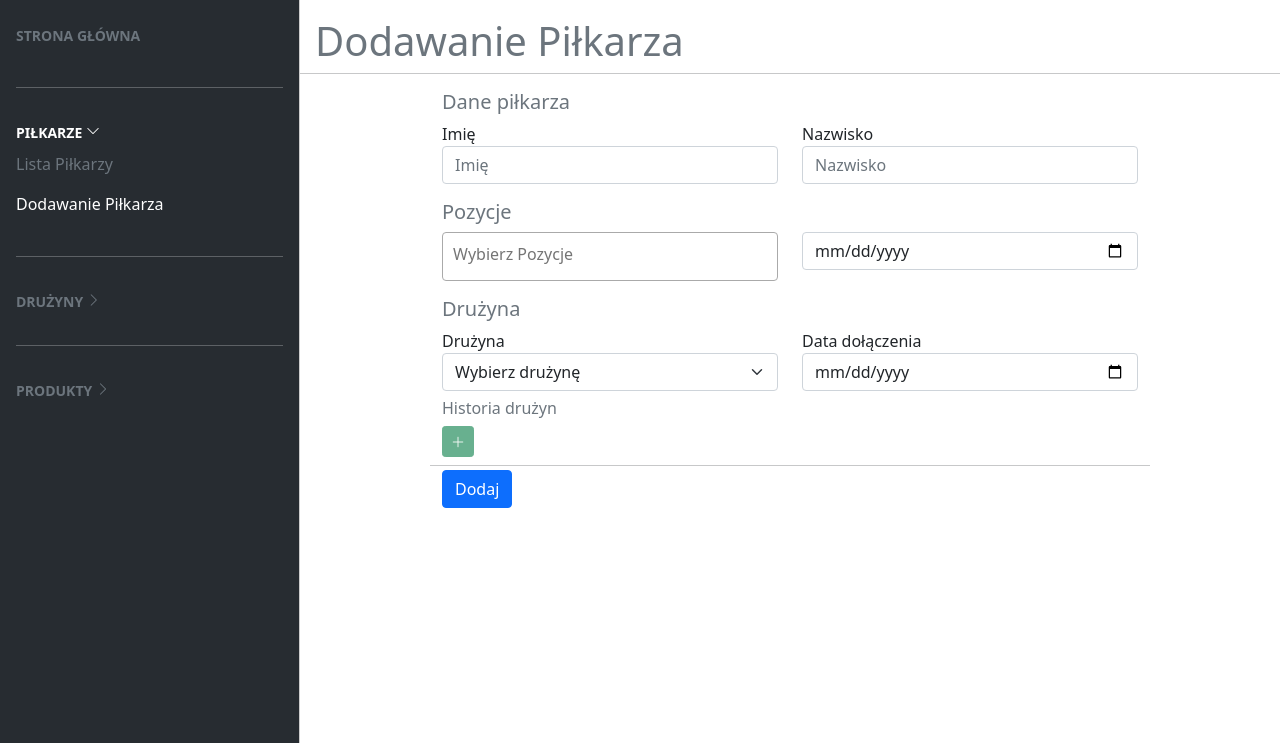
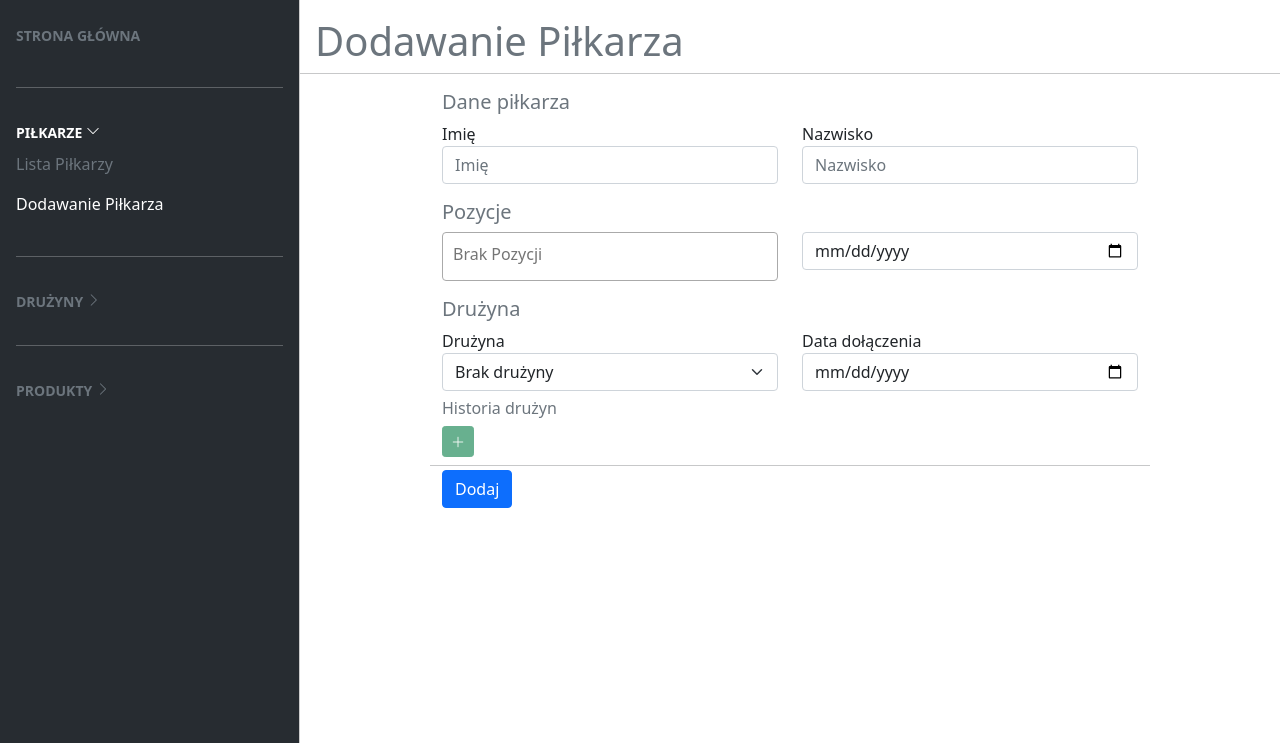
Before and after one commit to tentegess/bdproject, a Flask app: page /add_footballer in a window 1280 px wide. Shown: the part 57-800 px from the top of the page. Run offline with Flask 2, Linux system fonts and the light colour scheme; data that the repository does not hold is empty; some libraries are stand-ins or nearby versions.

Commit message:
add footballer fix

```diff
--- a/app.py
+++ b/app.py
@@ -58,12 +58,16 @@ def addft():
                 cur.execute("INSERT INTO footballer(name, lastName) VALUES(%s,%s)",(name,lastname))
                 last_ft_id=cur.lastrowid
                 if actual_team and dateFrom_team:
+                    if actual_team=='0':
+                        actual_team=None
                     cur.execute("INSERT INTO clubhistory(id_footballer, id_team, dateFrom) VALUES(%s,%s,%s)",(last_ft_id,actual_team,dateFrom_team))
                     if request.form.getlist('historydateFrom_team[]') and request.form.getlist('history_team[]'):
                         if len(request.form.getlist('historydateFrom_team[]')) == len(request.form.getlist('history_team[]')):
                             history_teams=request.form.getlist('history_team[]')
                             teams_dates=request.form.getlist('historydateFrom_team[]')
                             for i in range(0, len(request.form.getlist('historydateFrom_team[]'))):
+                                if history_teams[i]=='0':
+                                   history_teams[i]=None
                                 cur.execute("INSERT INTO clubhistory(id_footballer, id_team, dateFrom) VALUES(%s,%s,%s)",(last_ft_id,history_teams[i], teams_dates[i]))
                         else:
                             flash("liczba klubów jest różna od liczby dat","alert alert-danger alert-dismissible")
@@ -115,7 +119,7 @@ def list_of_ft():
                     WHERE ph.id_footballer = f.id
                     AND dateEnd is NULL
                     ), 'Brak pozycji') as position,
-                COALESCE(t.name, 'Brak druzyny') as team
+                COALESCE(t.name, 'Brak drużyny') as team
                 FROM footballer as f
                 LEFT JOIN clubhistory as ch ON f.id = ch.id_footballer AND dateFROM is not NULL
                 LEFT JOIN teams as t ON ch.id_team = t.id
@@ -143,7 +147,7 @@ def footballerHistory(footballer_id):
                     WHERE ph.id_footballer = f.id
                     AND dateEnd is NULL
                     ), 'Brak pozycji')) as position,
-                CONCAT('Drużyna: ',COALESCE(t.name, 'Brak druzyny')) as team
+                CONCAT('Drużyna: ',COALESCE(t.name, 'Brak drużyny')) as team
                 FROM footballer as f
                 LEFT JOIN clubhistory as ch ON f.id = ch.id_footballer AND dateFROM is not NULL
                 LEFT JOIN teams as t ON ch.id_team = t.id
--- a/templates/addfootballer.html
+++ b/templates/addfootballer.html
@@ -43,7 +43,7 @@
                   </div>
 
                   <div class="col-6">
-                    <input type="date" class="form-control" id="dateFrom" name="date_position">
+                    <input type="date" class="form-control" id="dateFrom_pos" name="date_position">
                   </div>
               </div>
 
@@ -52,7 +52,7 @@
                 <div class="col-6">
                   <label for="team">Drużyna</label>
                     <select class="form-select req_team" name="actual_team" onchange="checkTeam()">
-                      <option value="" disabled selected hidden>Wybierz drużynę</option>
+                      <option value='0' selected>Brak drużyny</option>
                       {% for team in teams%}
                         <option value="{{team.id}}">{{team.name}}</option>
                       {% endfor %}
@@ -136,7 +136,7 @@
           html+="<div class='row my-2'>"
           html+="<div class='col-6'>"
           html+="<select class='form-select req_team' name='history_team[]' onchange='checkTeam()' Required>"
-          html+="<option value='' disabled selected hidden>Wybierz drużynę</option>"
+          html+="<option value='0' selected>Brak Drużyny</option>"
           for(var i=0; i<team_ids.length; i++){
             html+="<option value='"+team_ids[i]+"'>"+team_names[i]+"</option>"
           }
@@ -175,7 +175,7 @@
         }
 
         $('#positions').select2({
-          placeholder: 'Wybierz Pozycje',
+          placeholder: 'Brak Pozycji',
       });
 
     </script
```
